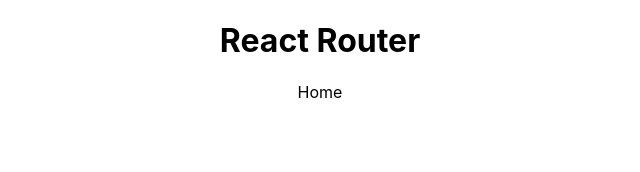
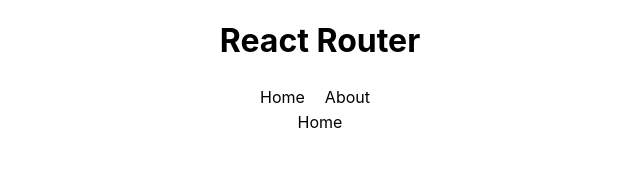
Before and after one commit to jpcchaves/Curso-ReactJS, a React (Create React App) app in the folder 8_ROUTER/react-router/: page / in a window 1280 px wide. Shown: the top 172 px of the page, without its empty margins (320-960 px from the left). Built offline with nearby package versions, Linux system fonts and the light colour scheme.

Commit message:
react-router LINK na navbar

```diff
--- a/8_ROUTER/react-router/src/App.js
+++ b/8_ROUTER/react-router/src/App.js
@@ -3,6 +3,9 @@
 
 // config react-router
 import { BrowserRouter, Routes, Route } from "react-router-dom";
+
+// Components
+import NavBar from "./components/NavBar";
 
 // Pages
 import Home from "./pages/Home";
@@ -14,6 +17,7 @@
       <div>
         <h1>React Router</h1>
         <BrowserRouter>
+        <NavBar/>
           <Routes>
             {/* Passamos o caminho e o elemento */}
             <Route path="/" element={<Home />} />
--- /dev/null
+++ b/8_ROUTER/react-router/src/components/NavBar.css
@@ -0,0 +1,20 @@
+nav {
+    display: flex;
+    justify-content: center;
+}
+
+nav a {
+    margin-right: 10px;
+    padding: 5px;
+    text-decoration: none;
+    color: #000;
+}
+
+nav a:hover{
+    color: #ccc;
+}
+
+.active {
+     background-color: #000;
+     color: #ccc;
+}
--- /dev/null
+++ b/8_ROUTER/react-router/src/components/NavBar.jsx
@@ -0,0 +1,15 @@
+import "./NavBar.css";
+
+// Link Component
+import { Link } from "react-router-dom";
+
+const NavBar = () => {
+  return (
+    <nav>
+      <Link to="/">Home</Link>
+      <Link to="./About">About</Link>
+    </nav>
+  );
+};
+
+export default NavBar;
```
